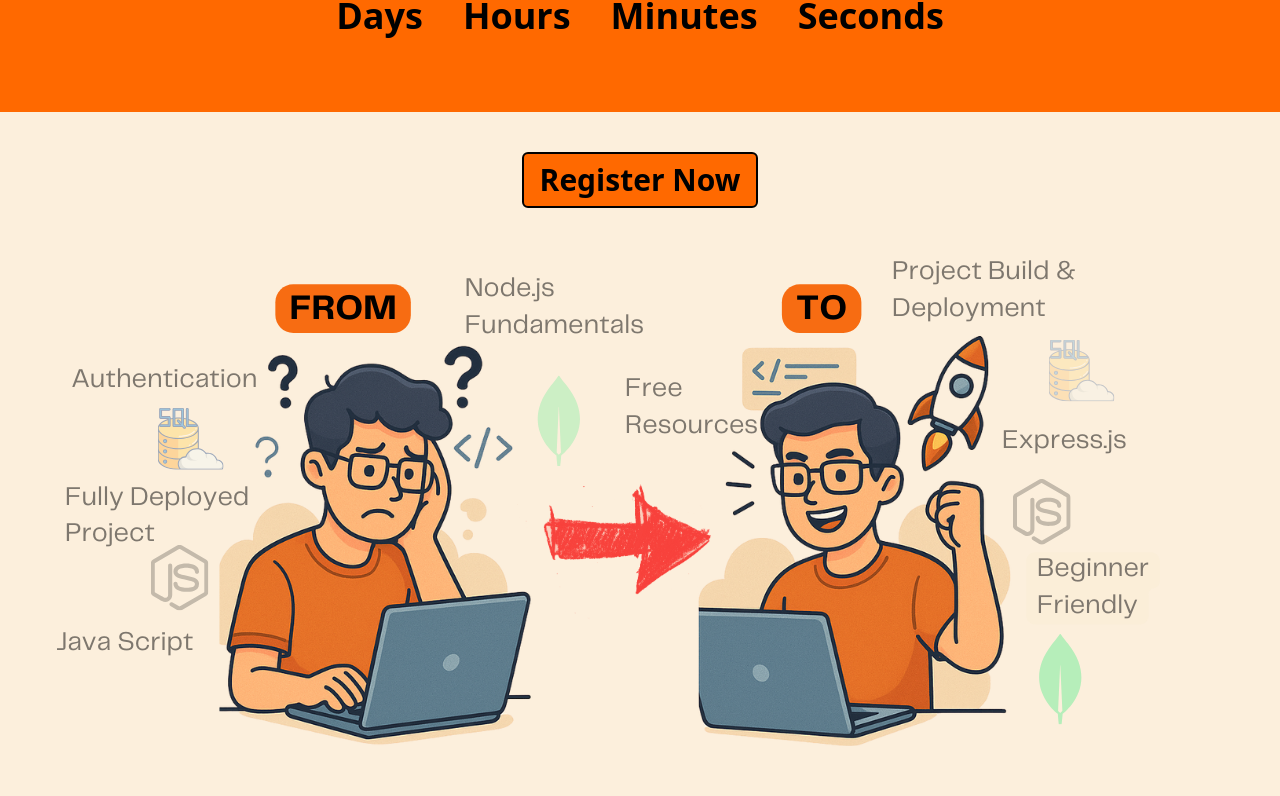
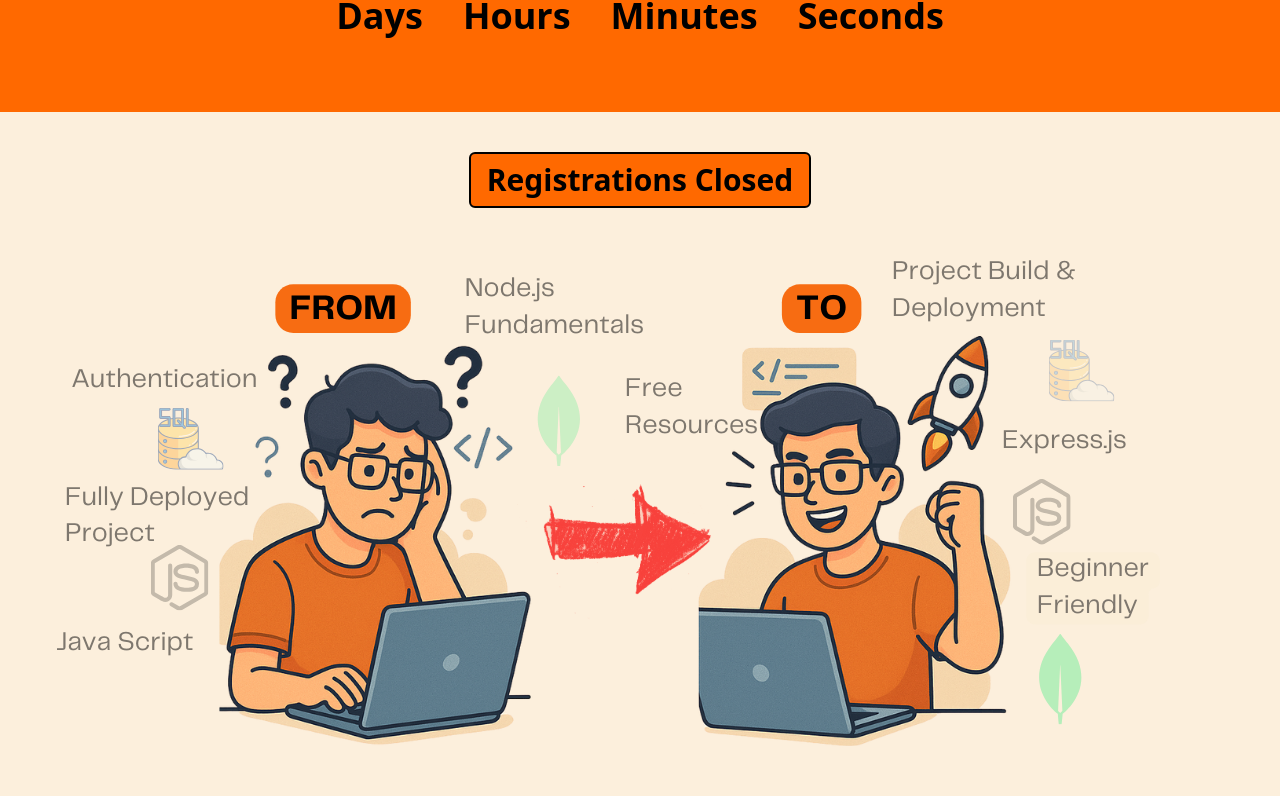
Before and after one commit to sdc-snist/sdc-web, a React (Vite) app: page /events/backend-development in a window 1280 px wide. Shown: the part 1106-1902 px from the top of the page. Built offline with nearby package versions, Linux system fonts and the light colour scheme.

Commit message:
Update BackendDevelopment.jsx

```diff
--- a/src/components/Events/BackendDevelopment.jsx
+++ b/src/components/Events/BackendDevelopment.jsx
@@ -25,11 +25,8 @@ const BackendDevelopment = () => {
 
 <div className='flex flex-col items-center justify-center mt-10 mb-10'>
     <button
-        onClick={() => {
-            window.open("https://payments.cashfree.com/forms/backend-development-registration", "_blank");
-        }}
-        className='bg-orange-500 cursor-pointer font-inter text-black border-2 text-xl sm:text-2xl md:text-3xl font-bold py-2 px-4 rounded-md hover:bg-orange-600 hover:scale-105 transition duration-300'>
-        Register Now
+        className='bg-orange-500 cursor-not-allowed font-inter text-black border-2 text-xl sm:text-2xl md:text-3xl font-bold py-2 px-4 rounded-md hover:bg-orange-600 hover:scale-105 transition duration-300'>
+        Registrations Closed
 
     </button>
 </div>
@@ -155,11 +152,9 @@ const BackendDevelopment = () => {
 
 <div className='flex flex-col items-center justify-center mt-10 mb-25'>
     <button
-        onClick={() => {
-            window.open("https://payments.cashfree.com/forms/backend-development-registration", "_blank");
-        }}
-        className='bg-orange-500 cursor-pointer font-inter text-black border-2 text-xl sm:text-2xl md:text-3xl font-bold py-2 px-4 rounded-md hover:bg-orange-600 hover:scale-105 transition duration-300'>
-        Register Now
+
+        className='bg-orange-500 cursor-not-allowed font-inter text-black border-2 text-xl sm:text-2xl md:text-3xl font-bold py-2 px-4 rounded-md hover:bg-orange-600 hover:scale-105 transition duration-300'>
+        Registrations Closed
     </button>
 </div>
 
```
